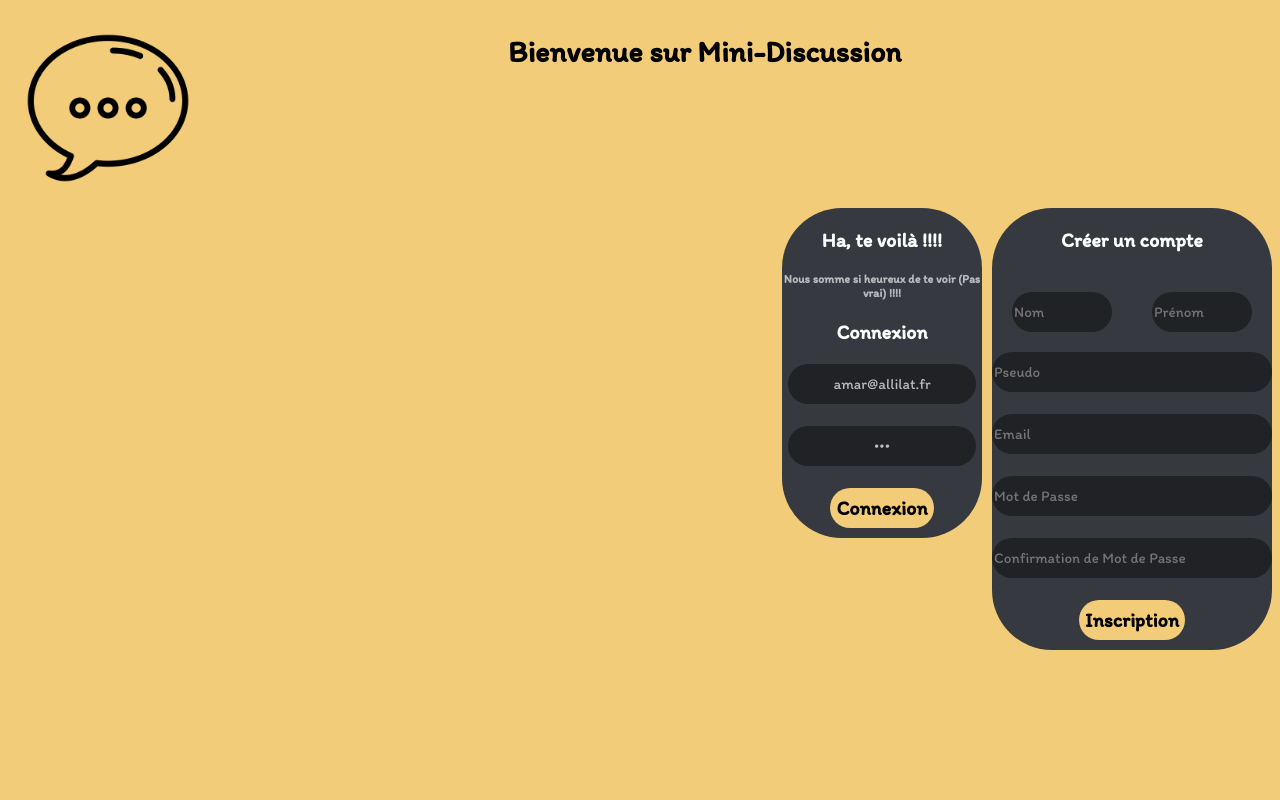
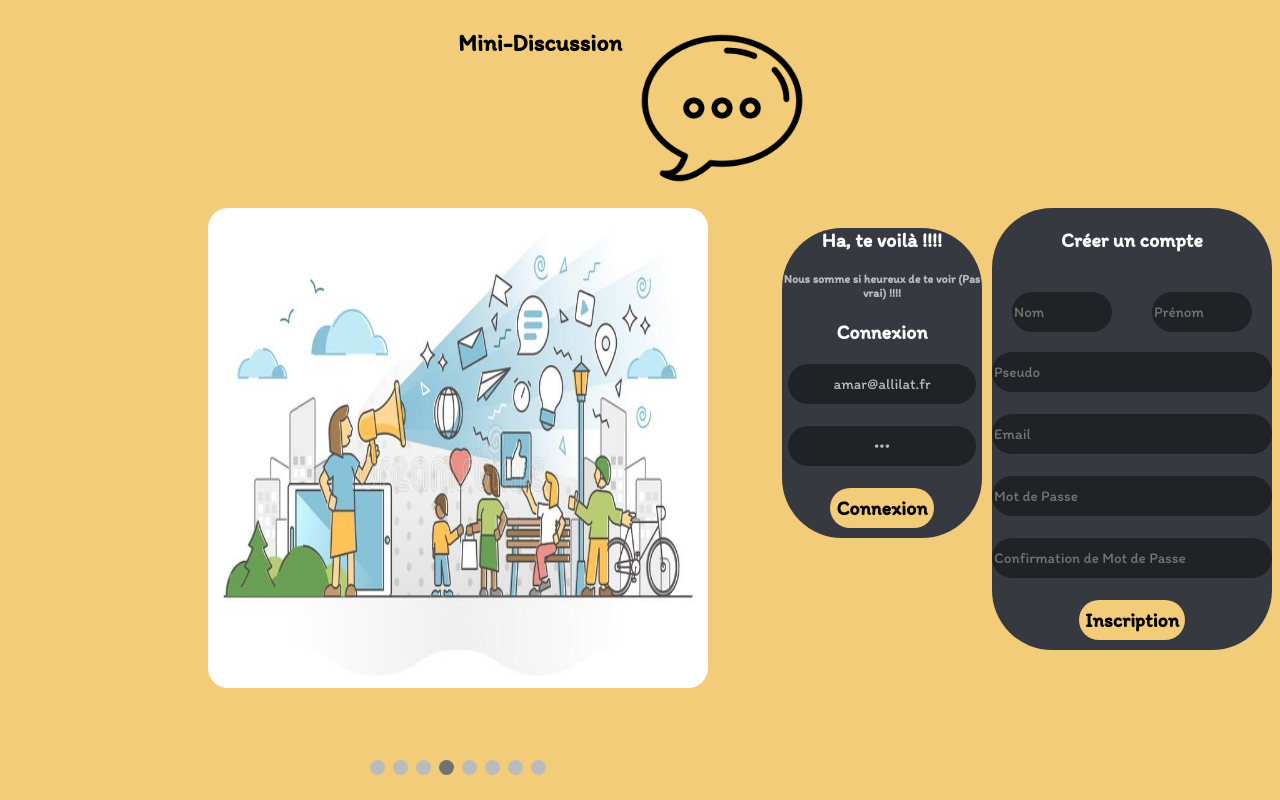
Before and after one commit to amarallilat/minidiscord, a PHP site: page / in a window 1280 px wide. Run offline with PHP 8.4, Linux system fonts and the light colour scheme.

Commit message:
modfication ajout carrousel

```diff
--- /dev/null
+++ b/carrousel.js
@@ -0,0 +1,21 @@
+let slideIndex = 0;
+showSlides();
+// showSlides=عرض الشرائح
+function showSlides() {
+    let i;
+    let slides = document.getElementsByClassName("mySlides");
+    let dots = document.getElementsByClassName("dot");
+    for (i = 0; i < slides.length; i++) {
+        slides[i].style.display = "none";
+    }
+    slideIndex++;
+    if (slideIndex > slides.length) {
+        slideIndex = 1;
+    }
+    for (i = 0; i < dots.length; i++) {
+        dots[i].className = dots[i].className.replace(" active", "");
+    }
+    slides[slideIndex - 1].style.display = "block";
+    dots[slideIndex - 1].className += " active";
+    setTimeout(showSlides, 2000); // Change image every 2 seconds
+}
--- /dev/null
+++ b/css/carrousel.css
@@ -0,0 +1,59 @@
+.mySlides {
+    display: none;
+}
+.parm {
+    max-width: 500px;
+    height: 60vh;
+    border-radius: 20px;
+}
+
+/* Slideshow container  */
+.slideshow-container {
+    max-width: 500px;
+    position: relative;
+    margin: auto;
+}
+/* Number text (1/8 etc) */
+.numbertext {
+    color: #f2f2f2;
+    font-size: 12px;
+    padding: 8px 12px;
+    position: absolute;
+    top: 0;
+}
+
+/* The dots/bullets/indicators(النقاط / الرصاص / المؤشرات) */
+.dot {
+    height: 15px;
+    width: 15px;
+    margin: 0 2px;
+    background-color: #bbb;
+    border-radius: 50%;
+    display: inline-block;
+    transition: 0.6s ease;
+}
+.frnt {
+    display: flex;
+    flex-direction: column;
+    justify-content: center;
+    margin-left: 200px;
+}
+.active {
+    background-color: #717171;
+}
+
+/* Fading animation (تلاشي الرسوم المتحركة) */
+.fade {
+    animation-name: fade;
+    animation-duration: 1.5s;
+}
+
+.alg {
+    text-align: center;
+    margin-top: 50px;
+}
+
+.cot {
+    display: flex;
+    justify-content: space-between;
+}
--- a/css/index.css
+++ b/css/index.css
@@ -7,6 +7,10 @@ body {
 }
 .titre {
     display: flex;
+    justify-content: center;
+}
+h2 {
+    font-family: "Itim", cursive;
 }
 #espace {
     margin-left: 300px;
--- a/index.html
+++ b/index.html
@@ -12,18 +12,67 @@
             rel="stylesheet"
         />
         <link rel="stylesheet" href="./css/index.css" />
+        <link rel="stylesheet" href="./css/carrousel.css" />
     </head>
     <body>
         <div class="titre">
+            <h2 class="title">Mini-Discussion</h2>
             <img src="./images/logo.png" width="200px" alt="" />
-            <h2 class="degradation mod" id="espace">
-                Bienvenue sur Mini-Discussion
-            </h2>
         </div>
+        <div class="cot">
+            <!-- début carrousel -->
+            <div class="frnt">
+                <div class="slideshow-container">
+                    <div class="mySlides fade">
+                        <img class="parm" src="./images/discission1.png" />
+                    </div>
+
+                    <div class="mySlides fade">
+                        <img class="parm" src="./images/discussion.png" />
+                    </div>
+
+                    <div class="mySlides fade">
+                        <img class="parm" src="./images/disccussion3.png" />
+                    </div>
+                    <div class="mySlides fade">
+                        <img class="parm" src="./images/carrousel4.jpg" />
+                    </div>
+                    <div class="mySlides fade">
+                        <img class="parm" src="./images/carrousel5.jpg" />
+                    </div>
+                    <div class="mySlides fade">
+                        <img class="parm" src="./images/carrousel6.jpg" />
+                    </div>
+                    <div class="mySlides fade">
+                        <img class="parm" src="./images/carrousel7.jpg" />
+                    </div>
+                    <div class="mySlides fade">
+                        <img class="parm" src="./images/carrousel8.jpg" />
+                    </div>
+                </div>
+
+                <br />
+                <div class="alg">
+                    <span class="dot"></span>
+                    <span class="dot"></span>
+                    <span class="dot"></span>
+                    <span class="dot"></span>
+                    <span class="dot"></span>
+                    <span class="dot"></span>
+                    <span class="dot"></span>
+                    <span class="dot"></span>
+                </div>
+            </div>
+
+            <!-- fin carrousel -->
+
             <div class="deuxgris">
+                <div class="aceuille">
                     <div class="grisclair">
                         <p>Ha, te voilà !!!!</p>
-                <h3>Nous somme si heureux de te voir (Pas vrai) !!!!</h3>
+                        <h3>
+                            Nous somme si heureux de te voir (Pas vrai) !!!!
+                        </h3>
                         <p>Connexion</p>
                         <div class="cnx">
                             <input
@@ -49,6 +98,8 @@
                             />
                         </div>
                     </div>
+                </div>
+
                 <div class="grisclair">
                     <p>Créer un compte</p>
 
@@ -70,27 +121,23 @@
                         </div>
                         <div class="reste">
                             <input
-                            class="mod"
                                 type="text"
                                 name="pseudo"
                                 placeholder="Pseudo"
                             />
 
                             <input
-                            class="mod"
                                 type="text"
                                 name="email"
                                 placeholder="Email"
                             />
 
                             <input
-                            class="mod"
                                 type="text"
                                 name="password"
                                 placeholder="Mot de Passe"
                             />
                             <input
-                            class="mod"
                                 type="text"
                                 name="password1"
                                 placeholder="Confirmation de Mot de Passe"
@@ -100,11 +147,8 @@
                     </div>
                 </div>
             </div>
-
-        <!-- debut annimation -->
-
-        <!-- fin animation -->
-
+        </div>
         <script src="index.js"></script>
+        <script src="carrousel.js"></script>
     </body>
 </html>
```
Also changed, not shown: images/carrousel4.jpg (added), images/carrousel5.jpg (added), images/carrousel6.jpg (added), images/carrousel7.jpg (added), images/carrousel8.jpg (added), images/disccussion3.png (added), images/discission1.png (added), images/discussion.png (added). Lines whose indentation alone changed are shown as unchanged.
